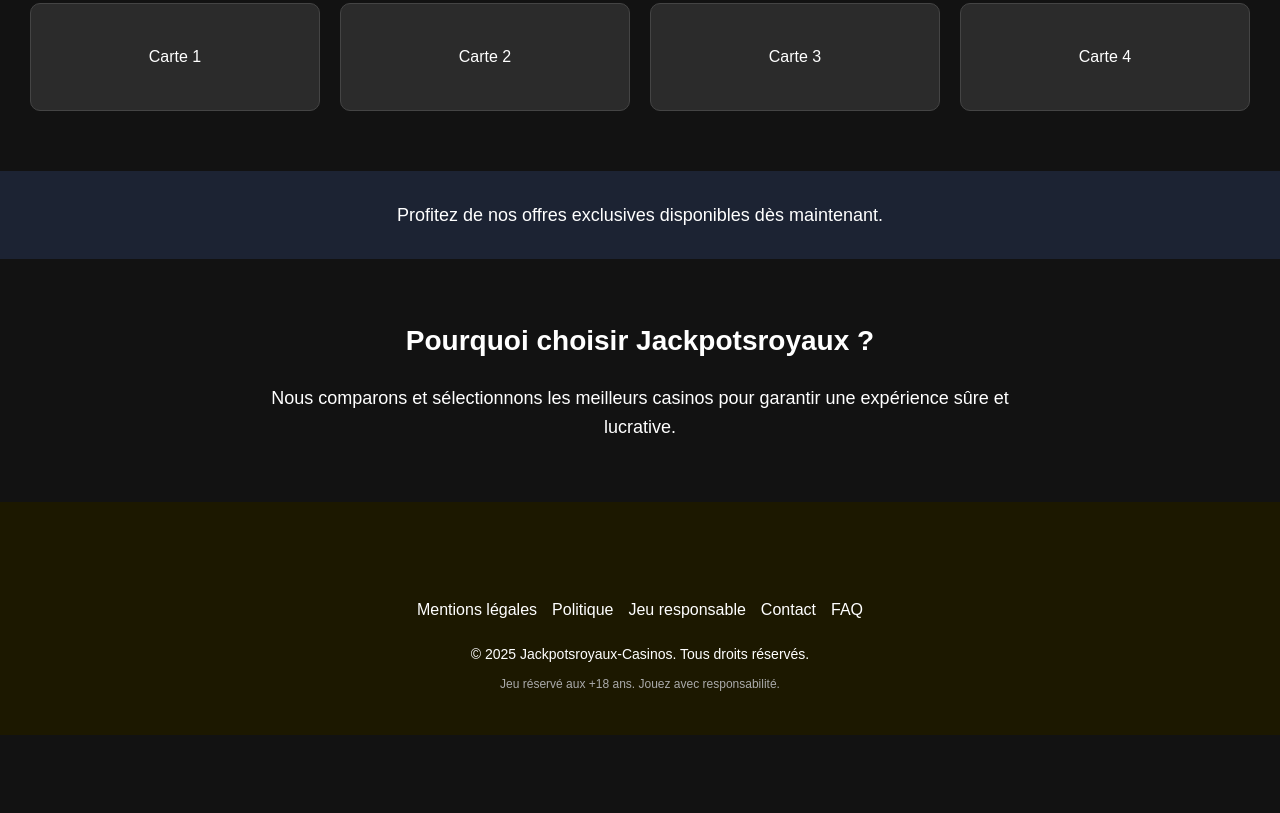
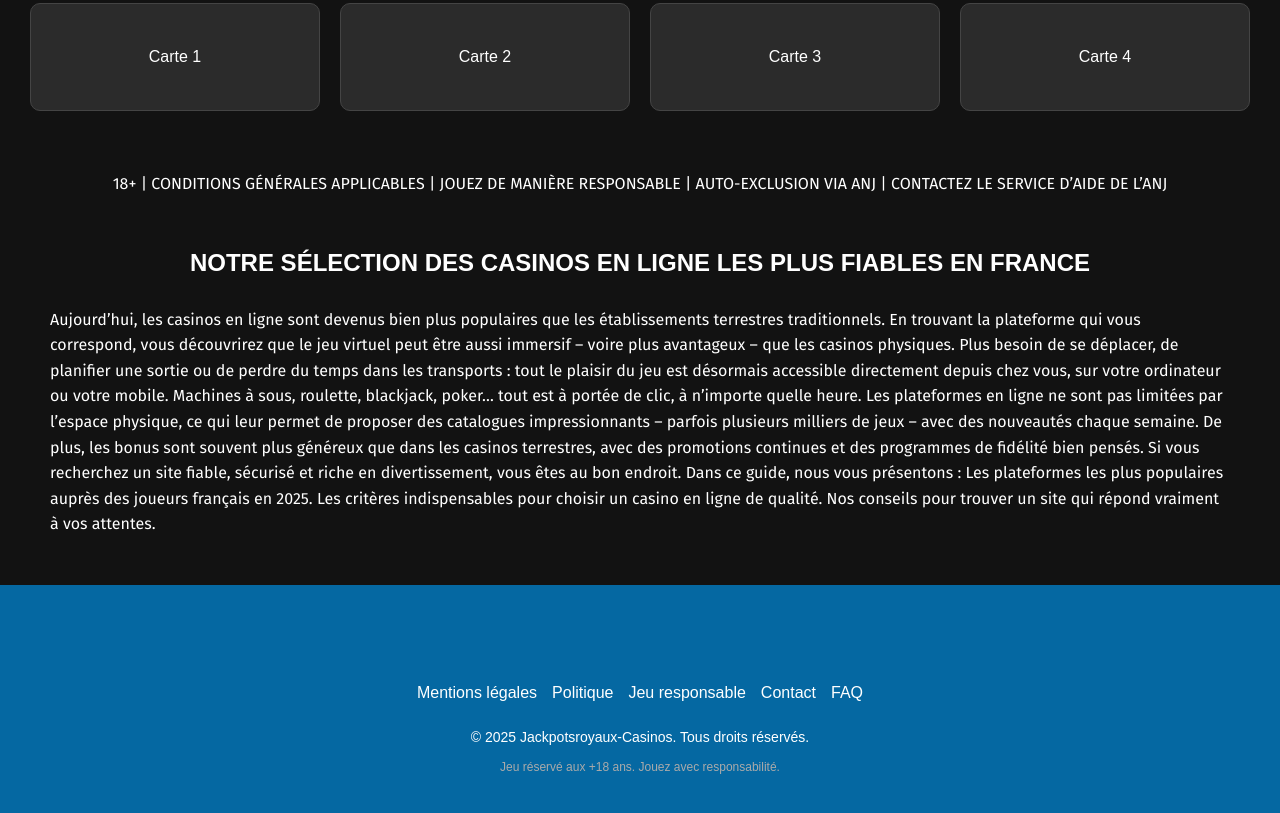
Before and after one commit to 0DarkDante/jackpotsroyaux-casinos, a plain HTML site: page index.html in a window 1280 px wide. Shown: the part 543-1356 px from the top of the page. Before the commit the page ends 1278 px from the top, so only its background shows below. Drawn offline with Linux system fonts and the light colour scheme; a web font is replaced by a local one.

Commit message:
section 2

```diff
--- a/index.html
+++ b/index.html
@@ -52,17 +52,38 @@
     <!-- Single Line Paragraph -->
     <section class="highlight">
       <div class="container">
-        <p>Profitez de nos offres exclusives disponibles dès maintenant.</p>
+        <p>
+          18+ | CONDITIONS GÉNÉRALES APPLICABLES | JOUEZ DE MANIÈRE RESPONSABLE
+          | AUTO-EXCLUSION VIA ANJ | CONTACTEZ LE SERVICE D’AIDE DE L’ANJ
+        </p>
       </div>
     </section>
 
     <!-- Info Section -->
     <section class="info">
       <div class="container">
-        <h2>Pourquoi choisir Jackpotsroyaux ?</h2>
+        <h2>Notre sélection des casinos en ligne les plus fiables en France</h2>
         <p>
-          Nous comparons et sélectionnons les meilleurs casinos pour garantir
-          une expérience sûre et lucrative.
+          Aujourd’hui, les casinos en ligne sont devenus bien plus populaires
+          que les établissements terrestres traditionnels. En trouvant la
+          plateforme qui vous correspond, vous découvrirez que le jeu virtuel
+          peut être aussi immersif – voire plus avantageux – que les casinos
+          physiques. Plus besoin de se déplacer, de planifier une sortie ou de
+          perdre du temps dans les transports : tout le plaisir du jeu est
+          désormais accessible directement depuis chez vous, sur votre
+          ordinateur ou votre mobile. Machines à sous, roulette, blackjack,
+          poker… tout est à portée de clic, à n’importe quelle heure. Les
+          plateformes en ligne ne sont pas limitées par l’espace physique, ce
+          qui leur permet de proposer des catalogues impressionnants – parfois
+          plusieurs milliers de jeux – avec des nouveautés chaque semaine. De
+          plus, les bonus sont souvent plus généreux que dans les casinos
+          terrestres, avec des promotions continues et des programmes de
+          fidélité bien pensés. Si vous recherchez un site fiable, sécurisé et
+          riche en divertissement, vous êtes au bon endroit. Dans ce guide, nous
+          vous présentons : Les plateformes les plus populaires auprès des
+          joueurs français en 2025. Les critères indispensables pour choisir un
+          casino en ligne de qualité. Nos conseils pour trouver un site qui
+          répond vraiment à vos attentes.
         </p>
       </div>
     </section>
--- a/styles/styles.css
+++ b/styles/styles.css
@@ -134,35 +134,44 @@ border-radius: 10px;
 
 /* Highlight section */
 .highlight {
-  background: #1c2333;
-  padding: 30px 0;
   text-align: center;
 }
 
 .highlight p {
-  font-size: 18px;
+  font-weight: 400;
+    font-size: 16px;
+    text-align: center;
+    color: #fff;
+    font-family: "Fira Sans", sans-serif;
 }
 
 /* Info Section */
 .info {
-  padding: 60px 0;
+  padding: 48px 0;
   text-align: center;
 }
 
 .info h2 {
-  font-size: 28px;
-  margin-bottom: 20px;
+  font-family: "Ibarra Real Nova", sans-serif;
+  font-weight: 700;
+    font-size: 24px;
+    text-transform: uppercase;
+    text-align: center;
+    color: #fff;
 }
 
 .info p {
-  font-size: 18px;
-  max-width: 800px;
-  margin: 0 auto;
+  font-weight: 400;
+    font-size: 16px;
+    color: #fff;
+    font-family: "Fira Sans", sans-serif;
+  text-align: left;
+  margin-top: 24px;
 }
 
 /* Footer */
 .site-footer {
-  background: #1c1800;
+  background: #0568a2;
   padding: 40px 20px;
   text-align: center;
 }
```
Also changed, not shown: images/footer/1.webp (added), images/footer/2.webp (added), images/footer/3.webp (added), images/footer/4.webp (added), images/footer/5.webp (added), images/footer/6.webp (added).
